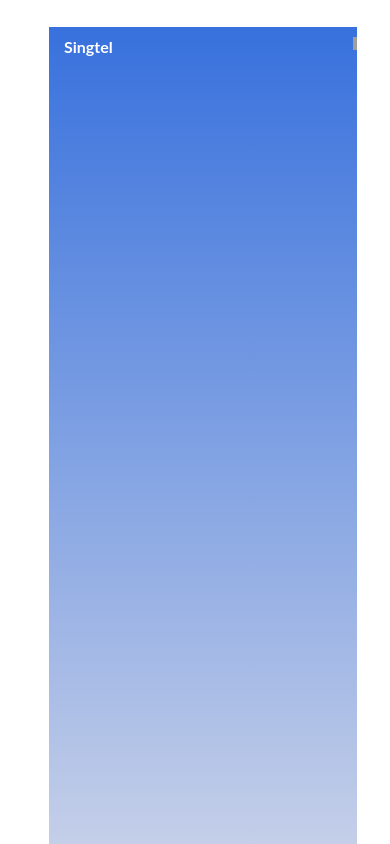
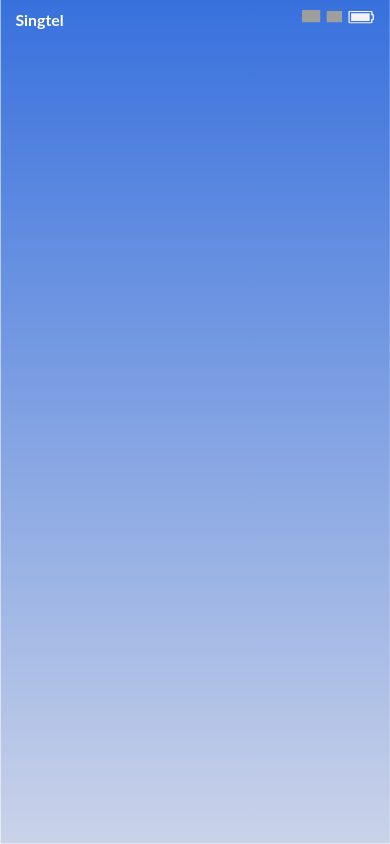
Before and after one commit to 1aoy596/Elderly-Health-Care-App-Prototype, a plain HTML site: page index.html in a window 390 px wide. Drawn offline with Linux system fonts and the light colour scheme.

Commit message:
fix: preserve phone canvas across wrapper routes

```diff
--- a/custom.css
+++ b/custom.css
@@ -39,12 +39,19 @@ body {
 }
 
 #mainPanelContainer,
-#clipFrameScroll,
-#mainFrame {
+#clipFrameScroll {
     position: absolute !important;
     inset: 0;
     width: 100% !important;
     height: 100% !important;
+}
+
+#mainFrame {
+    position: absolute !important;
+    width: 540px !important;
+    height: 879px !important;
+    border: 0;
+    transform-origin: top left;
 }
 
 #clipFrameScroll {
--- /dev/null
+++ b/custom.js
@@ -0,0 +1,51 @@
+(function () {
+    function alignScreen(panel, frame, scale) {
+        var doc = frame.contentDocument;
+        if (!doc) return;
+
+        var screen = Array.prototype.find.call(doc.querySelectorAll('#base *'), function (element) {
+            var rect = element.getBoundingClientRect();
+            return Math.abs(rect.width - 393) < 1 && Math.abs(rect.height - 852) < 1;
+        });
+        if (!screen) return;
+
+        var rect = screen.getBoundingClientRect();
+        var viewport = doc.documentElement;
+        var scaleX = 540 / viewport.clientWidth;
+        var scaleY = 879 / viewport.clientHeight;
+        frame.style.left = ((panel.clientWidth - rect.width * scale) / 2 - rect.left * scaleX * scale) + 'px';
+        frame.style.top = ((panel.clientHeight - rect.height * scale) / 2 - rect.top * scaleY * scale) + 'px';
+    }
+
+    function fitPhoneCanvas() {
+        var panel = document.getElementById('mainPanel');
+        var frame = document.getElementById('mainFrame');
+        if (!panel || !frame) return;
+
+        var scale = Math.min(window.innerWidth / 393, window.innerHeight / 852);
+        var viewportWidth = scale < 1 ? 393 : 540;
+        var viewportHeight = scale < 1 ? 852 : 879;
+        var width = 393 * scale;
+        var height = 852 * scale;
+
+        panel.style.width = width + 'px';
+        panel.style.height = height + 'px';
+        frame.style.width = viewportWidth + 'px';
+        frame.style.height = viewportHeight + 'px';
+        frame.style.transform = 'scale(' + scale + ')';
+        frame.style.left = '0px';
+        frame.style.top = '0px';
+        alignScreen(panel, frame, scale);
+    }
+
+    var frame = document.getElementById('mainFrame');
+    if (frame) {
+        frame.addEventListener('load', function () {
+            fitPhoneCanvas();
+            window.requestAnimationFrame(fitPhoneCanvas);
+        });
+    }
+    window.addEventListener('resize', fitPhoneCanvas);
+    window.addEventListener('load', fitPhoneCanvas);
+    fitPhoneCanvas();
+})();
--- a/index.html
+++ b/index.html
@@ -147,6 +147,7 @@
 <script src="resources/scripts/messagecenter.js"></script>
 <script src="resources/scripts/player/axplayer.js"></script>
 <script src="resources/scripts/player/init.js"></script>
+<script src="custom.js"></script>
 
 
 </body>
```
Also changed, not shown: start.html (+1 -0 lines).
